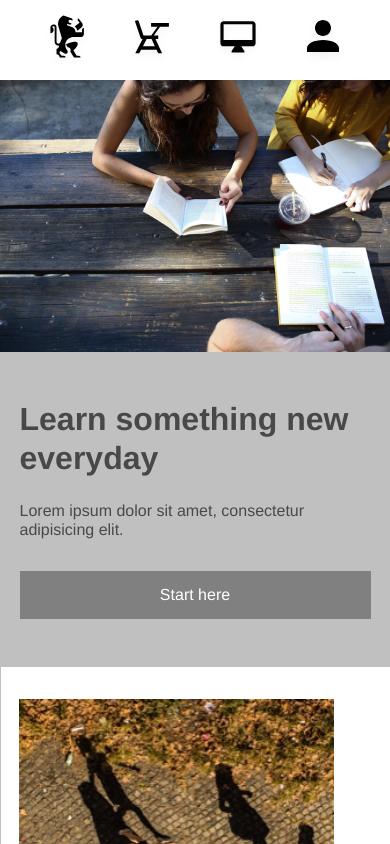
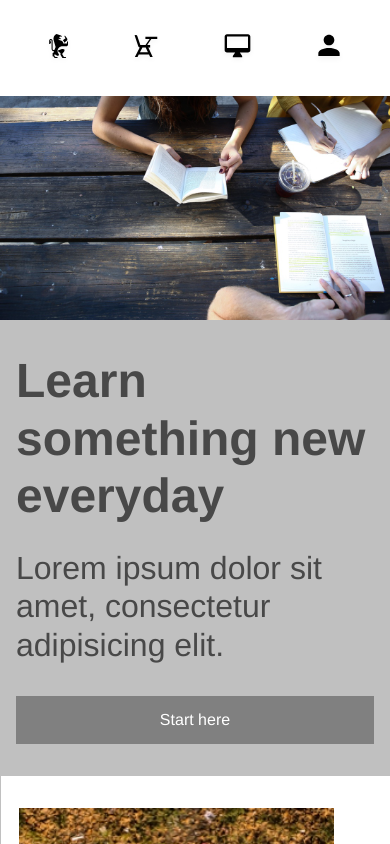
Before and after one commit to cyu5/Codecademy, a plain HTML site: page index.html in a window 390 px wide. Shown: the top 844 px of the page. Drawn offline with Linux system fonts and the light colour scheme.

Commit message:
refractor nav and header

```diff
--- a/index.html
+++ b/index.html
@@ -8,34 +8,39 @@
   </head>
   <body>
 
-    <!-- navbar -->
-    <header class="desktop-navbar">
+    <!-- header, landing page -->
+    <header class="header">
+
+      <!-- main navbar -->
+      <nav>
+
+        <!-- desktop navbar -->
+        <div class="container desktop desktop-navbar">
           <figure class="logo">
-          <img src="images/ic-logo.svg" alt="">
+            <img src="images/ic-logo.svg" alt="logo" width="100%">
             <figcaption>Colmar<span>Academy</span></figcaption>
           </figure>
-        <nav role="presentation">
           <ul>
-            <li>On Campus</li>
-            <li>Online</li>
-            <li>For Campanies</li>
-            <li>Sign In</li>
+            <li><a href="#">On Campus</a></li>
+            <li><a href="#">Online</a></li>
+            <li><a href="#">For Campanies</a></li>
+            <li><a href="#">Sign In</a></li>
           </ul>
+        </div>
+
+        <!-- mobile navbar -->
+        <div class="container mobile mobile-navbar">
+          <a href="#"><img class="mobile-icon" src="images/ic-logo.svg" alt="logo"></a>
+          <a href="#"><img class="mobile-icon" src="images/ic-on-campus.svg" alt="on campus"></a>
+          <a href="#"><img class="mobile-icon" src="images/ic-online.svg" alt="online"></a>
+          <a href="#"><img class="mobile-icon" src="images/ic-login.svg" alt="login"></a>
+        </div>
       </nav>
-
-    </header>
-    <header role="presentation" class="mobile-navbar">
-        <img class="mobile-icon" src="images/ic-logo.svg" alt="logo">
-        <img class="mobile-icon" src="images/ic-on-campus.svg" alt="on campus">
-        <img class="mobile-icon" src="images/ic-online.svg" alt="online">
-        <img class="mobile-icon" src="images/ic-login.svg" alt="login">
-    </header>
-
 
       <!-- main-banner -->
       <section class="main-banner">
         <figure class="large-image-frame container">
-        <img src="./images/banner.jpg" alt="">
+          <img src="./images/banner.jpg" alt="banner">
         </figure>
 
         <div class="text-content container">
@@ -45,10 +50,14 @@
         </div>
       </section>
 
+    </header>
+
 
     <!-- business info -->
     <section class="info">
-      <figure class="large-image-frame">
+
+      <!-- headline info -->
+      <figure class="large-image-frame container">
         <img src="./images/information-main.jpg" alt="">
         <h2>It doesn't hurt to keep practicing</h2>
         <p>
@@ -57,6 +66,8 @@
         </p>
         <span>Emanual. Sr Strategist at Hiring.com</span>
       </figure>
+
+      <!-- list of infos -->
       <div class="list-items">
         <div class="item">
           <figure class="small-image-frame">
--- a/style.css
+++ b/style.css
@@ -7,7 +7,7 @@ html {
 
 h1 {
   font-weight: 700;
-  font-size: 2rem;
+  font-size: 3rem;
   line-height: 1.2;
   margin-bottom: 1.5rem;
 }
@@ -26,94 +26,14 @@ h3 {
   margin-bottom: 1.125rem;
 }
 
-@media (max-width: 720px && min-width: 480px) {
-  html {
-    font-size: 12px;
-  }
+a {
+  color: inherit;
+  text-decoration: inherit;
 }
-
-/* @media (max-width: 480px) {
-  html {
-    font-size: 8px;
-  }
-} */
-
-/* header section */
-
-header {
-  width: 100%;
-  height: 4rem;
-  padding: 0 1.5rem;
-  box-sizing: border-box;
-  display: flex;
-  justify-content: space-between;
-  align-items: center;
-  position: fixed;
-  z-index: 1;
-  background-color: white;
-}
-
-header .logo {
-  height: 2rem;
-  display: flex;
-  align-items: center;
-}
-
-header .logo figcaption {
-  font-size: 1.5rem;
-  text-transform: uppercase;
-}
-
-header figcaption span {
-  color: silver;
-}
-
-header nav li {
-  display: inline;
-  margin-right: 1rem;
-}
-
-header nav li:last-of-type {
-  margin-right: 0;
-}
-
-.mobile-navbar {
-  display: none;
-}
-
-@media (max-width: 480px) {
-  .desktop-navbar {
-    display: none;
-  }
-
-  .mobile-navbar {
-    display: flex;
-    justify-content: space-around;
-    height: 5rem;
-  }
-
-  .mobile-icon {
-    margin: 0 auto;
-    width: 3rem;
-  }
-}
-
-/* body sections */
 
 section {
   display: flex;
   align-items: center;
-}
-
-.large-image-frame {
-  width: 60%;
-  margin: 2rem 1.5rem;
-}
-
-.small-image-frame {
-  width: 35%;
-  height: auto;
-  margin: 1rem;
 }
 
 img,
@@ -123,8 +43,26 @@ video {
   height: auto;
 }
 
+/* @media (max-width: 720px && min-width: 480px) {
+  html {
+    font-size: 12px;
+  }
+} */
+
+/* custom classes */
 .container {
-  margin: 2rem 1.5rem;
+  margin: 1rem 1.5rem;
+}
+
+.large-image-frame {
+  width: 60vw;
+  max-width: 650px;
+}
+
+.small-image-frame {
+  width: 10vw;
+  height: auto;
+  margin: 1rem;
 }
 
 @media (max-width: 480px) {
@@ -137,15 +75,86 @@ video {
   .large-image-frame {
     width: 100%;
   }
+  .container {
+    width: 100%;
+    padding: 2rem 1rem;
+    box-sizing: border-box;
+    margin: 0;
+  }
+}
+
+/* navbar */
+nav {
+  width: 100%;
+  position: fixed;
+  z-index: 1;
+  background-color: white;
+}
+
+nav .container {
+  display: flex;
+  justify-content: space-between;
+  align-items: center;
+}
+
+nav figure.logo {
+  height: 2rem;
+  display: flex;
+  align-items: center;
+}
+
+nav figure.logo > img {
+  height: 100%;
+  width: auto;
+}
+
+nav figure.logo > figcaption {
+  font-size: 1.5rem;
+  text-transform: uppercase;
+}
+
+nav figcaption span {
+  color: silver;
+}
+
+nav ul {
+  display: flex;
+}
+
+nav li {
+  display: inline;
+  margin-right: 1rem;
+}
+
+nav li:last-of-type {
+  margin-right: 0;
+}
+
+nav .mobile-navbar {
+  display: none;
+}
+
+@media (max-width: 480px) {
+  nav .desktop-navbar {
+    display: none;
+  }
+
+  nav .mobile-navbar {
+    display: flex;
+    justify-content: space-around;
+  }
+
+  nav .mobile-icon {
+    height: 2rem;
+  }
 }
 
 /* main banner */
-
 .main-banner {
   background-color: silver;
   display: flex;
   align-items: center;
-  padding-top: 4rem;
+  padding-top: 6rem;
 }
 
 .main-banner .text-content {
@@ -163,29 +172,30 @@ video {
 }
 
 .main-banner p {
-  font-size: 1rem;
+  font-size: 2rem;
   line-height: 1.2;
   margin-bottom: 2rem;
 }
 
 @media (max-width: 480px) {
-  section {
-    flex-flow: column;
+  .main-banner {
+    padding-top: 2rem;
   }
 
-  .main-banner figure {
+  .main-banner figure.large-image-frame {
     margin: 0;
+    padding: 0;
   }
 
   .main-banner .text-content {
-    margin: 3rem 1.5rem;
-    width: 90%;
-    color: #484848;
+    width: 100%;
+    padding: 2rem 1rem;
+    box-sizing: border-box;
+    margin: 0;
   }
 }
 
 /* information section */
-
 .info {
   align-items: flex-start;
 }
```
Lines whose indentation alone changed are shown as unchanged.
